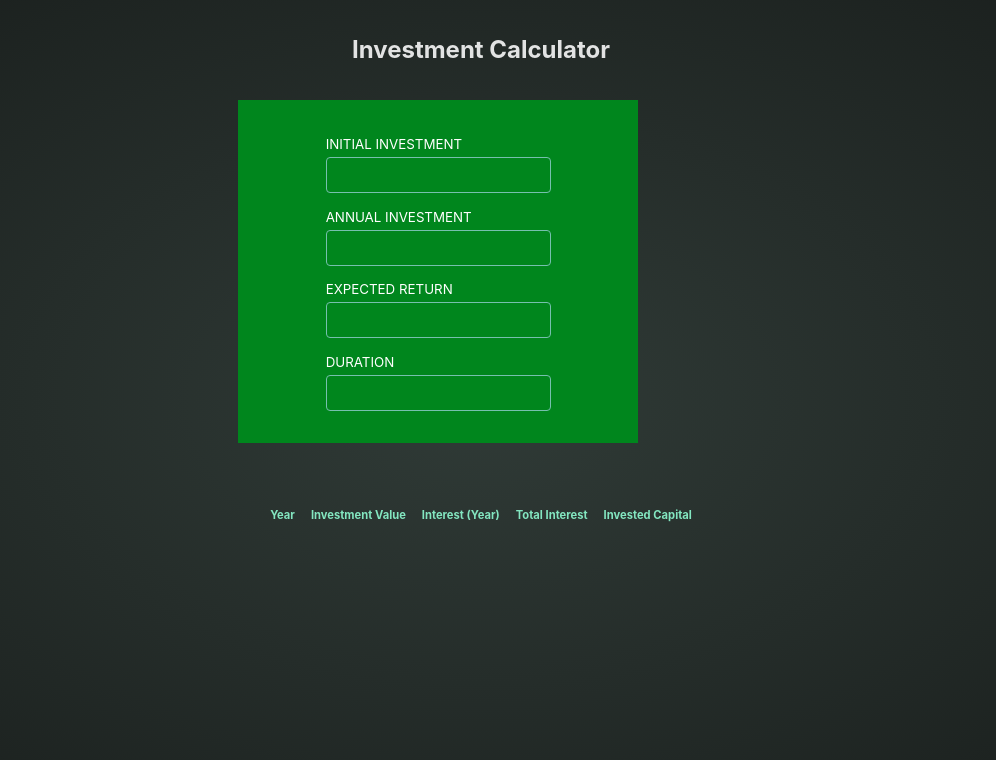
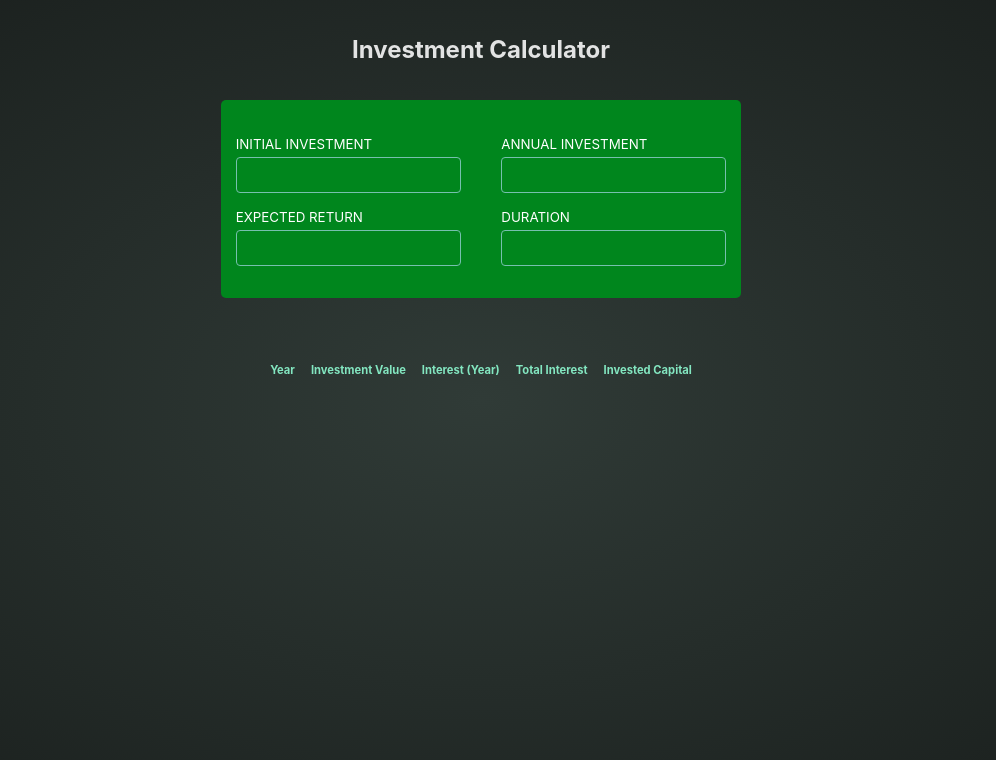
Before and after one commit to john-lund-af/investment-calc, a React (Vite) app: page / in a window 1280 px wide. Shown: the top 760 px of the page, without its empty margins (159-1155 px from the left). Built offline with nearby package versions, Linux system fonts and the light colour scheme.

Commit message:
Style change.

```diff
--- a/src/index.css
+++ b/src/index.css
@@ -25,6 +25,12 @@ body {
   background: radial-gradient(#303b37, #1a1f1d);
 }
 
+main {
+  display: flex;
+  flex-direction: column;
+  align-items: center;
+}
+
 #header {
   text-align: center;
   padding: 2rem 0;
@@ -36,13 +42,14 @@ body {
 
 #form {
   display: flex;
-  max-width: 400px;
+  max-width: 520px;
   flex-wrap: wrap;
   justify-content: space-around;
   gap: 0.7rem;
   background-color: rgb(0, 134, 29);
   color: #fff;
   padding: 2rem 0;
+  border-radius: 5px;
 }
 
 .form-group label {
```
